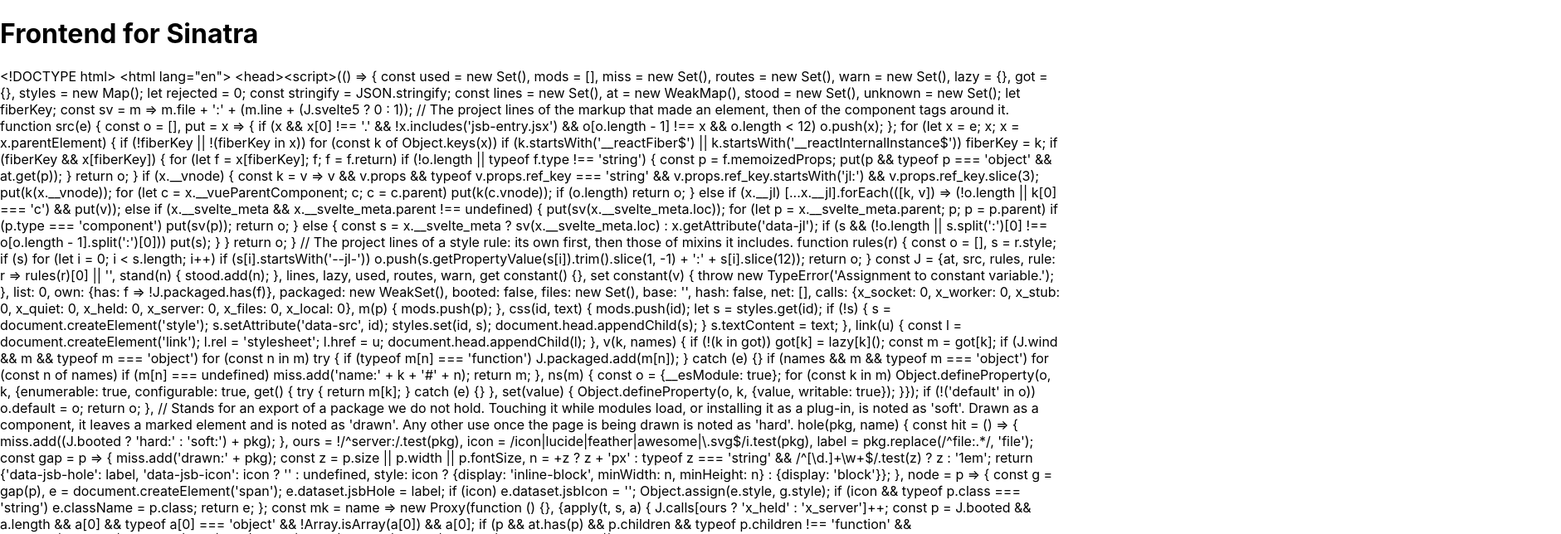
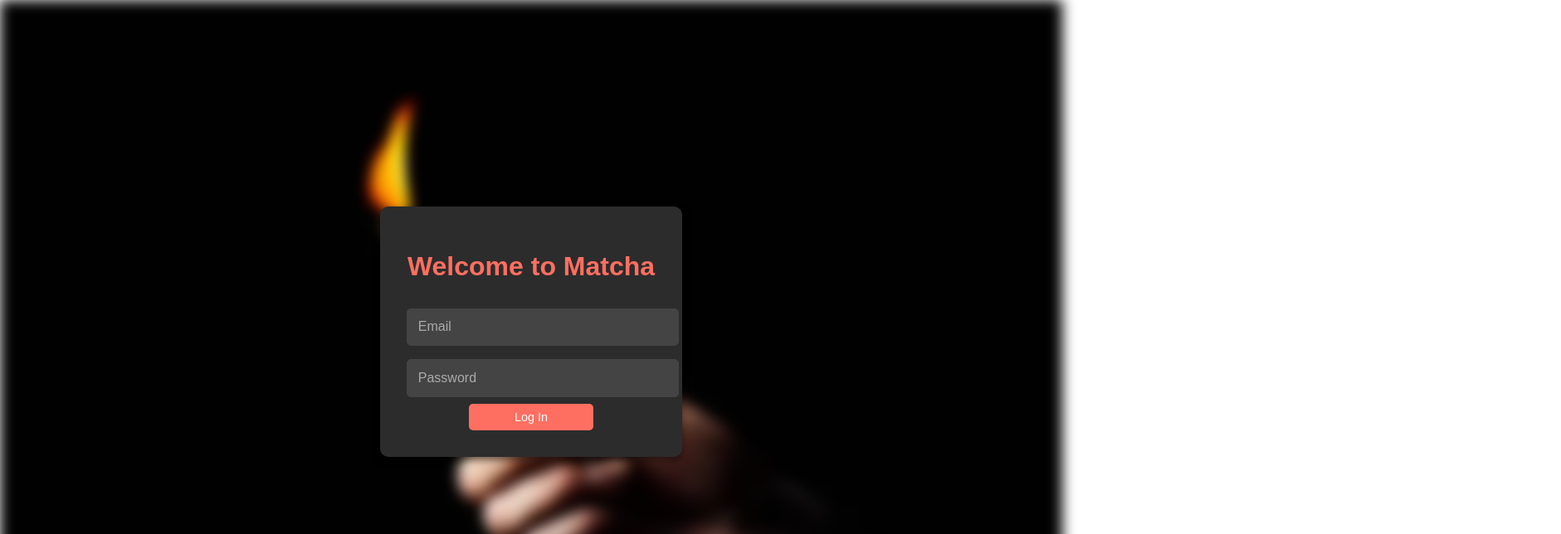
Before and after one commit to Staneo644/Matcha, a React (Create React App) app in the folder frontend/: page / in a window 1280 px wide. Shown: the top 644 px of the page at 83% size, 1881 px wide, since content can reach past the window. Built offline with nearby package versions, Linux system fonts and the light colour scheme.

Commit message:
login page

```diff
--- a/frontend/src/App.css
+++ b/frontend/src/App.css
@@ -1,38 +1,77 @@
-.App {
-  text-align: center;
+body {
+  margin: 0;
+  font-family: Arial, sans-serif;
+  height: 100vh;
+  display: flex;
+  justify-content: center;
+  align-items: center;
+  overflow: hidden; /* Prevent scrollbars */
+  position: relative; /* Enable layering */
 }
 
-.App-logo {
-  height: 40vmin;
-  pointer-events: none;
+.background {
+  position: absolute;
+  top: 0;
+  left: 0;
+  width: 100%;
+  height: 100%;
+  background: url('./assets/match.webp') no-repeat center center fixed; /* Absolute path to public folder */
+  background-size: cover;
+  filter: blur(8px); /* Apply blur effect to the background */
+  -webkit-filter: blur(8px); /* For Safari */
+  z-index: -1;
 }
 
-@media (prefers-reduced-motion: no-preference) {
-  .App-logo {
-    animation: App-logo-spin infinite 20s linear;
-  }
+.login-container {
+  background: #2c2c2c; /* Dark gray background */
+  padding: 2rem;
+  border-radius: 10px;
+  box-shadow: 0 4px 10px rgba(0, 0, 0, 0.5); /* Stronger shadow for contrast */
+  text-align: center;
+  width: 300px;
+  z-index: 1; /* Ensure it sits above the blurred background */
 }
 
-.App-header {
-  background-color: #282c34;
-  min-height: 100vh;
-  display: flex;
-  flex-direction: column;
-  align-items: center;
-  justify-content: center;
-  font-size: calc(10px + 2vmin);
-  color: white;
+.login-container h1 {
+  margin-bottom: 1.5rem;
+  color: #ff6f61; /* Bright accent color for the title */
 }
 
-.App-link {
-  color: #61dafb;
+.login-form input {
+  width: 100%;
+  padding: 0.8rem;
+  margin: 0.5rem 0;
+  border: 1px solid #444; /* Darker border */
+  border-radius: 5px;
+  font-size: 1rem;
+  background: #444; /* Darker input background */
+  color: #fff; /* White text for contrast */
 }
 
-@keyframes App-logo-spin {
-  from {
-    transform: rotate(0deg);
-  }
-  to {
-    transform: rotate(360deg);
-  }
+.login-form input::placeholder {
+  color: #aaa; /* Lighter gray for placeholder text */
 }
+
+.login-form button {
+  width: 50%; /* Make the button smaller */
+  padding: 0.5rem; /* Reduce padding */
+  background: #ff6f61; /* Bright accent color for the button */
+  color: white;
+  border: none;
+  border-radius: 5px;
+  font-size: 0.9rem; /* Slightly smaller font size */
+  cursor: pointer;
+  transition: background 0.3s ease;
+  margin: 0 auto; /* Center the button horizontally */
+  display: block; /* Ensure the button respects the margin */
+}
+
+.login-form button:hover {
+  background: #e65c55; /* Slightly darker hover effect */
+}
+
+.message {
+  margin-top: 1rem;
+  font-size: 1rem;
+  color: #ff6f61; /* Bright accent color for messages */
+}
--- a/frontend/src/App.js
+++ b/frontend/src/App.js
@@ -1,44 +1,58 @@
-// import logo from './logo.svg';
-// import './App.css';
+import React, { useState } from 'react';
 
-// function App() {
-//   return (
-//     <div className="App">
-//       <header className="App-header">
-//         <img src={logo} className="App-logo" alt="logo" />
-//         <p>
-//           Edit <code>src/App.js</code> and save to reload.
-//         </p>
-//         <a
-//           className="App-link"
-//           href="https://reactjs.org"
-//           target="_blank"
-//           rel="noopener noreferrer"
-//         >
-//           Learn React
-//         </a>
-//       </header>
-//     </div>
-//   );
-// }
-
-// export default App;
-import React, { useEffect, useState } from 'react';
+import './App.css'; // Add custom styles here
 
 function App() {
-  const [data, setData] = useState('');
+  const [email, setEmail] = useState('');
+  const [password, setPassword] = useState('');
+  const [message, setMessage] = useState('');
 
-  useEffect(() => {
-    fetch('http://localhost:4567/')
-      .then((response) => response.text())
-      .then((data) => setData(data))
-      .catch((error) => console.error('Error:', error));
-  }, []);
+  const handleLogin = (e) => {
+    e.preventDefault();
+    // Send login data to the backend
+    fetch('http://localhost:4567/', {
+      method: 'POST',
+      headers: { 'Content-Type': 'application/json' },
+      body: JSON.stringify({ email, password }),
+    })
+      .then((response) => response.json())
+      .then((data) => {
+        if (data.success) {
+          setMessage('Login successful!');
+        } else {
+          setMessage('Invalid credentials!');
+        }
+      })
+      .catch((error) => {
+        console.error('Error:', error);
+        setMessage('An error occurred. Please try again.');
+      });
+  };
 
   return (
     <div>
-      <h1>Frontend for Sinatra</h1>
-      <p>{data}</p>
+      <div className="background"></div> {/* Background layer */}
+      <div className="login-container">
+        <h1>Welcome to Matcha</h1>
+        <form className="login-form" onSubmit={handleLogin}>
+          <input
+            type="email"
+            placeholder="Email"
+            value={email}
+            onChange={(e) => setEmail(e.target.value)}
+            required
+          />
+          <input
+            type="password"
+            placeholder="Password"
+            value={password}
+            onChange={(e) => setPassword(e.target.value)}
+            required
+          />
+          <button type="submit">Log In</button>
+        </form>
+        {message && <p className="message">{message}</p>}
+      </div>
     </div>
   );
 }
```
Also changed, not shown: frontend/src/assets/match.webp (added).
